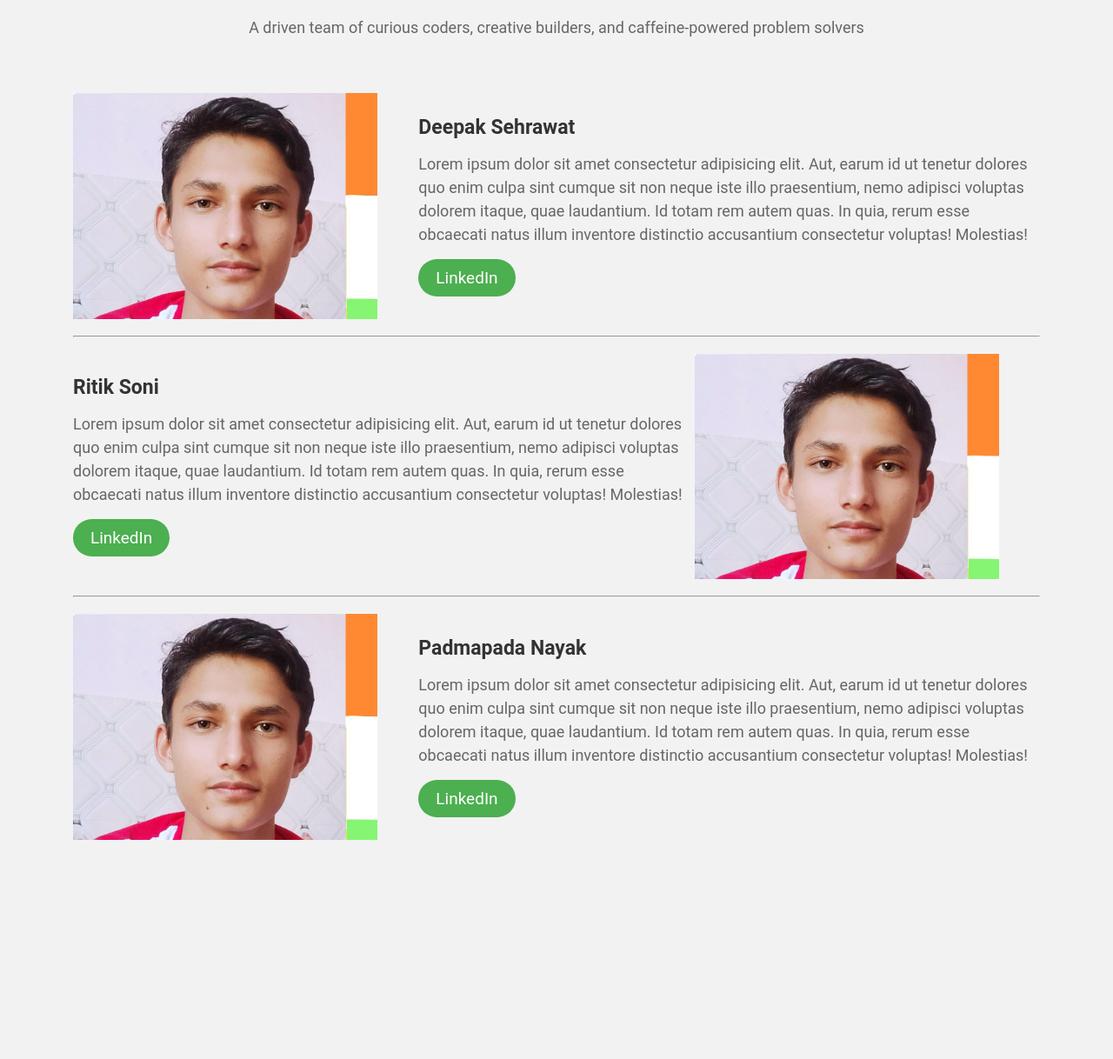
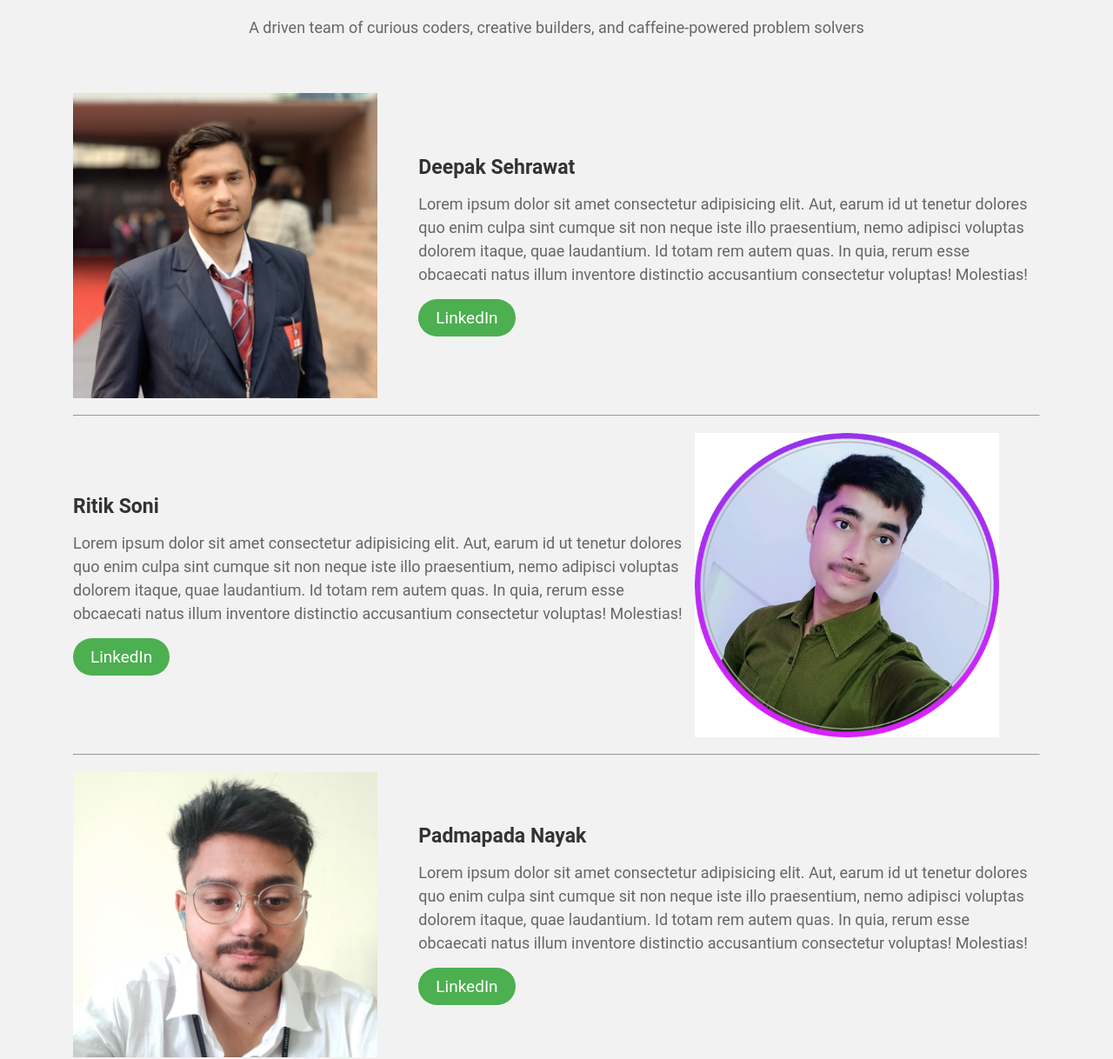
Before and after one commit to Deepak7200/CU-Foodies, a plain HTML site: page about.html in a window 1280 px wide. Shown: the part 82-1300 px from the top of the page at 87% size. Before the commit the page ends 1058 px from the top, so only its background shows below. Drawn offline with Linux system fonts and the light colour scheme.

Commit message:
Update about.html

```diff
--- a/about.html
+++ b/about.html
@@ -15,7 +15,7 @@
     <div class="container">
         <section class="about">
             <div class="about-image">
-                <img src="IMG.jpg" width="350">
+                <img src="Deepak 1-1.jpg" width="350">
             </div>
             <div class="about-content">
                 <h2>Deepak Sehrawat</h2>
@@ -33,7 +33,7 @@
                 <a href="https://www.linkedin.com/in/ritik-soni-23515b232/" target="_blank" class="linked-in">LinkedIn</a>
             </div>
             <div class="about-image">
-                <img src="IMG.jpg" width="350">
+                <img src="Ritik.jpg" width="350">
             </div>
         </section>
         <br>
@@ -41,7 +41,7 @@
         <br>
         <section class="about">
             <div class="about-image">
-                <img src="IMG.jpg" width="350">
+                <img src="Padma.jpg" width="350">
             </div>
             <div class="about-content">
                 <h2>Padmapada Nayak</h2>
```
